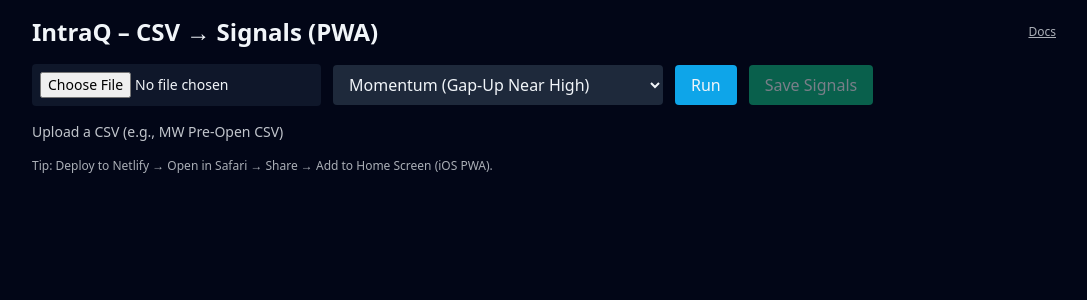
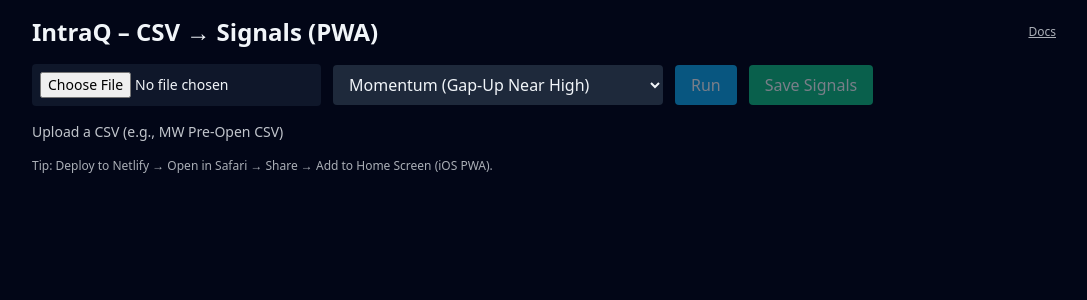
Before and after one commit to riasnelli/intraq-signals, a React (Vite) app: page / in a window 1280 px wide. Shown: the top 300 px of the page, without its empty margins (96-1183 px from the left). Built offline with nearby package versions, Linux system fonts and the light colour scheme; the HTML template or start-up script is replaced by a standard one.

Commit message:
Fix: Add validation and better UX for Run button - disable when no CSV loaded

```diff
--- a/src/App.tsx
+++ b/src/App.tsx
@@ -30,14 +30,22 @@
           final_qty: toNum(r["final_quantity"] ?? r["Final Qty"]),
         });
         const cleaned = res.data.map(map).filter(r => r.symbol);
+        console.log(`Loaded ${cleaned.length} rows from CSV`);
         setRows(cleaned);
+        setSignals([]); // Clear previous signals when new data is loaded
       }
     });
   };
 
   const runStrategy = () => {
+    if (!rows.length) {
+      alert("Please upload a CSV file first!");
+      return;
+    }
+    console.log(`Running strategy on ${rows.length} rows...`);
     const fn = STRATEGIES[strategy];
     const out = fn(rows);
+    console.log(`Generated ${out.length} signals`);
     setSignals(out);
   };
 
@@ -85,7 +93,8 @@
           </select>
           <button
             onClick={runStrategy}
-            className="bg-sky-500 hover:bg-sky-600 px-4 py-2 rounded"
+            className="bg-sky-500 hover:bg-sky-600 px-4 py-2 rounded disabled:opacity-50"
+            disabled={!rows.length}
           >
             Run
           </button>
```
